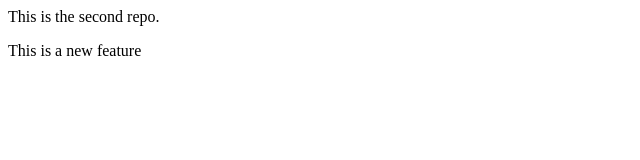
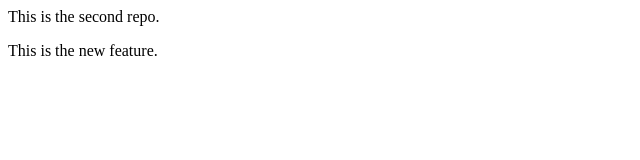
Before and after one commit to GungunArora-student/LoclRepo, a plain HTML site: page index.html in a window 1280 px wide. Shown: the full height of the page, 0-640 px from the left. Drawn offline with Linux system fonts and the light colour scheme.

Commit message:
Add new feature

```diff
--- a/index.html
+++ b/index.html
@@ -1,2 +1,2 @@
 <p>This is the second repo.</p>
-<p>This is a new feature </p>
+<p>This is the new feature.</p>
```
